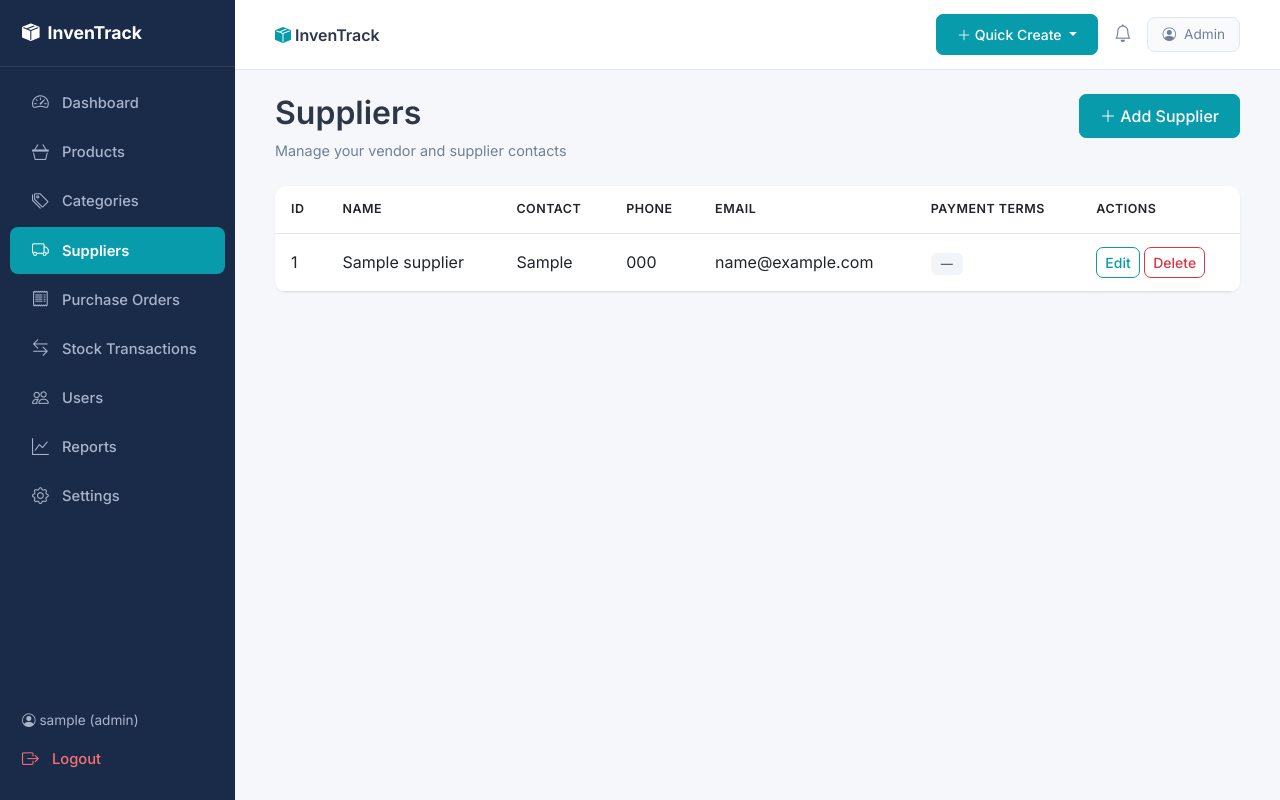
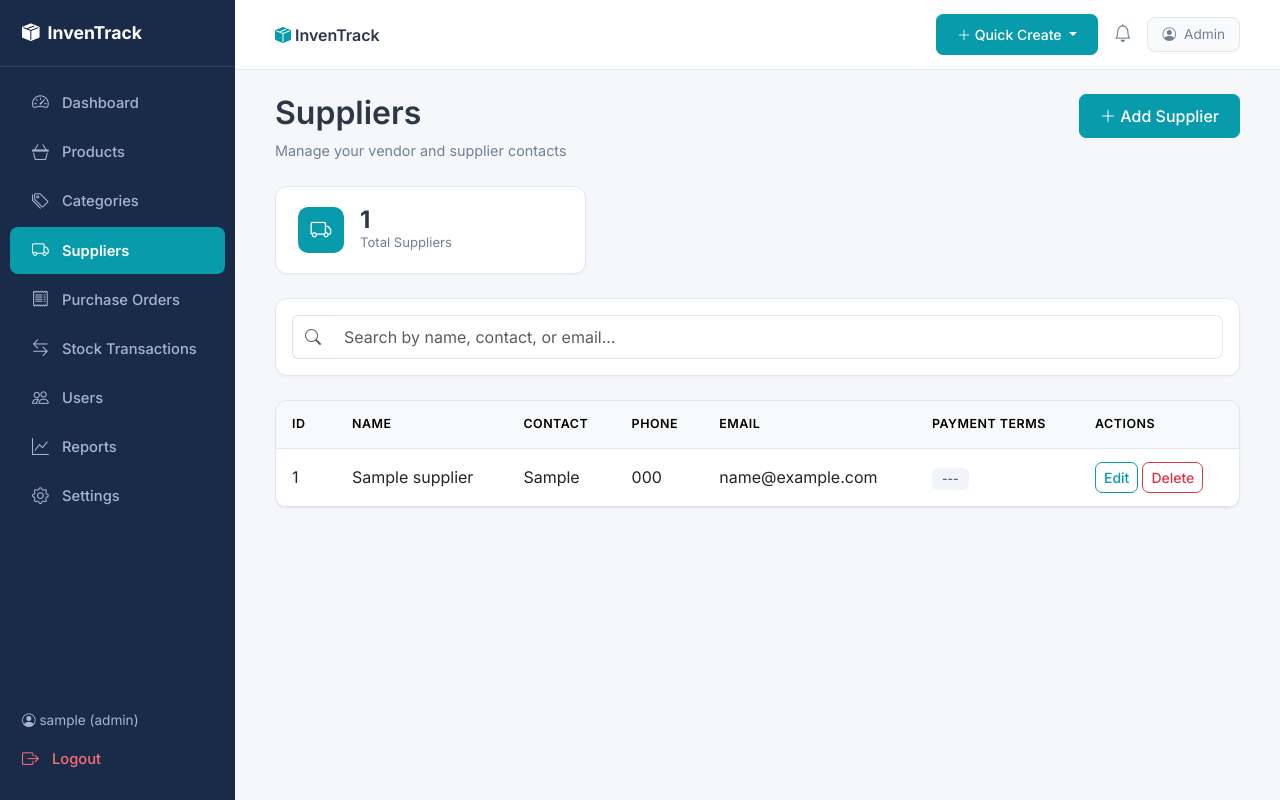
Before and after one commit to sassiesarwar/inventory-management-system, a Flask app: page /view-suppliers in a window 1280 px wide. Run offline with Flask 3, Linux system fonts and the light colour scheme; the visitor is signed in with stand-in values (Sample User, id 1); tables that the repository leaves empty or names only in its code hold one stand-in row (values such as "Sample post").

Commit message:
feat: add stats card and live search to suppliers page

```diff
--- a/templates/view_suppliers.html
+++ b/templates/view_suppliers.html
@@ -1,9 +1,11 @@
 {% extends "base.html" %}
 {% block content %}
+
 <div class="page-header d-flex justify-content-between align-items-start">
     <div><h2>Suppliers</h2><p>Manage your vendor and supplier contacts</p></div>
     <a href="/add-supplier" class="btn btn-primary"><i class="bi bi-plus-lg"></i> Add Supplier</a>
 </div>
+
 {% if suppliers|length == 0 %}
 <div class="empty-state card">
     <i class="bi bi-truck"></i>
@@ -12,20 +14,94 @@
     <a href="/add-supplier" class="btn btn-primary">+ Add Supplier</a>
 </div>
 {% else %}
-<table class="table table-hover">
-    <thead><tr><th>ID</th><th>Name</th><th>Contact</th><th>Phone</th><th>Email</th><th>Payment Terms</th><th>Actions</th></tr></thead>
+
+<!-- Stats -->
+<div class="row g-3 mb-4">
+    <div class="col-md-4">
+        <div class="stat-card">
+            <div class="stat-icon" style="background:#089BAB;"><i class="bi bi-truck"></i></div>
+            <div>
+                <div class="stat-number">{{ suppliers|length }}</div>
+                <div class="stat-label">Total Suppliers</div>
+            </div>
+        </div>
+    </div>
+</div>
+
+<!-- Search -->
+<div class="card p-3 mb-4">
+    <div class="input-group">
+        <span class="input-group-text bg-white border-end-0">
+            <i class="bi bi-search text-muted"></i>
+        </span>
+        <input type="text" class="form-control border-start-0" id="supplierSearchBox"
+               placeholder="Search by name, contact, or email..." onkeyup="filterSuppliers()">
+    </div>
+</div>
+
+<div class="card">
+    <div class="table-responsive">
+        <table class="table table-hover align-middle mb-0" id="suppliersTable">
+            <thead class="table-light">
+                <tr>
+                    <th style="width: 60px;">ID</th>
+                    <th>Name</th>
+                    <th>Contact</th>
+                    <th>Phone</th>
+                    <th>Email</th>
+                    <th>Payment Terms</th>
+                    <th style="width: 160px;">Actions</th>
+                </tr>
+            </thead>
             <tbody>
                 {% for sup in suppliers %}
-    <tr>
-        <td>{{ sup[0] }}</td><td>{{ sup[1] }}</td><td>{{ sup[2] or '—' }}</td><td>{{ sup[3] or '—' }}</td><td>{{ sup[4] or '—' }}</td>
-        <td><span class="badge" style="background:#F1F5F9;color:#475569;">{{ sup[6] or '—' }}</span></td>
+                <tr class="supplier-row"
+                    data-name="{{ sup[1]|lower }}"
+                    data-contact="{{ (sup[2] or '')|lower }}"
+                    data-email="{{ (sup[4] or '')|lower }}">
+                    <td>{{ sup[0] }}</td>
+                    <td>{{ sup[1] }}</td>
+                    <td>{{ sup[2] or '---' }}</td>
+                    <td>{{ sup[3] or '---' }}</td>
+                    <td>{{ sup[4] or '---' }}</td>
+                    <td><span class="badge" style="background:#F1F5F9;color:#475569;">{{ sup[6] or '---' }}</span></td>
                     <td>
+                        <div class="d-flex gap-1">
                             <a href="/edit-supplier/{{ sup[0] }}" class="btn btn-sm btn-outline-primary">Edit</a>
-            <a href="/delete-supplier/{{ sup[0] }}" class="btn btn-sm btn-outline-danger" onclick="return confirm('Are you sure you want to delete this supplier?');">Delete</a>
+                            <a href="/delete-supplier/{{ sup[0] }}" class="btn btn-sm btn-outline-danger"
+                               onclick="return confirm('Are you sure you want to delete this supplier?');">Delete</a>
+                        </div>
                     </td>
                 </tr>
                 {% endfor %}
             </tbody>
         </table>
+        <div id="noSupplierResults" class="text-center py-5" style="display:none;">
+            <div style="font-size:3rem; color:#CBD5E1;">🔍</div>
+            <h5 style="color:#94A3B8;">No suppliers found</h5>
+            <p style="color:#CBD5E1;">Try a different search term</p>
+        </div>
+    </div>
+</div>
+
+<script>
+function filterSuppliers() {
+    var searchText = document.getElementById('supplierSearchBox').value.toLowerCase().trim();
+    var rows = document.querySelectorAll('.supplier-row');
+    var visibleCount = 0;
+
+    rows.forEach(function(row) {
+        var name = row.getAttribute('data-name') || '';
+        var contact = row.getAttribute('data-contact') || '';
+        var email = row.getAttribute('data-email') || '';
+        var show = !searchText || name.includes(searchText) || contact.includes(searchText) || email.includes(searchText);
+        row.style.display = show ? '' : 'none';
+        if (show) visibleCount++;
+    });
+
+    document.getElementById('noSupplierResults').style.display = visibleCount === 0 ? '' : 'none';
+}
+</script>
+
 {% endif %}
 {% endblock %}
```
Lines whose indentation alone changed are shown as unchanged.
